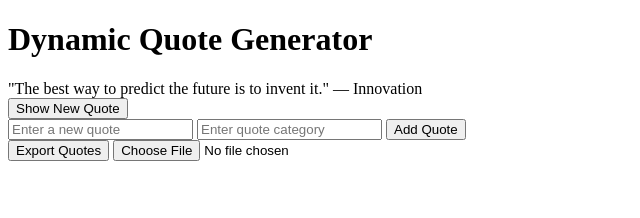
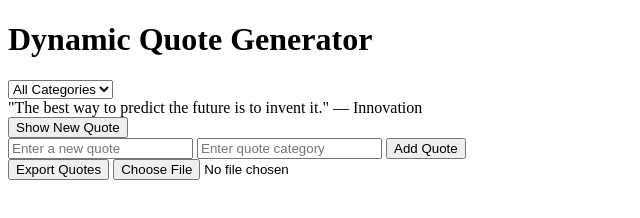
Before and after one commit to luckyman49/alx_fe_javascript, a plain HTML site: page dom-manipulation/index.html in a window 1280 px wide. Both pictures are taken after a click on the button "Show New Quote". Shown: the whole page, without its empty margins (0-640 px from the left). Drawn offline with Linux system fonts and the light colour scheme.

Commit message:
Add new edited  file

```diff
--- a/dom-manipulation/index.html
+++ b/dom-manipulation/index.html
@@ -9,6 +9,12 @@
 
 <body>
   <h1>Dynamic Quote Generator</h1>
+
+  <!-- Category filter dropdown -->
+  <select id="categoryFilter" onchange="filterQuotes()">
+    <option value="all">All Categories</option>
+    <!-- Categories will be added dynamically -->
+  </select>
 
   <!-- Where the quote will show -->
   <div id="quoteDisplay"></div>
--- a/dom-manipulation/script.js
+++ b/dom-manipulation/script.js
@@ -1,11 +1,11 @@
-// Step 1: Quotes array (will be loaded from localStorage if available)
+// Step 1: Quotes array (loaded from localStorage if available)
 let quotes = [
   { text: "Stay hungry, stay foolish.", category: "Motivation" },
   { text: "Knowledge is power.", category: "Education" },
   { text: "The best way to predict the future is to invent it.", category: "Innovation" }
 ];
 
-// Load quotes from localStorage when page starts
+// Load quotes from localStorage
 function loadQuotes() {
   const storedQuotes = localStorage.getItem('quotes');
   if (storedQuotes) {
@@ -19,20 +19,57 @@ function saveQuotes() {
   localStorage.setItem('quotes', JSON.stringify(quotes));
 }
 
-// Show a random quote
+// Step 2: Populate categories dynamically
+function populateCategories() {
+  const categoryFilter = document.getElementById('categoryFilter');
+  categoryFilter.innerHTML = '<option value="all">All Categories</option>';
+
+  const categories = [...new Set(quotes.map(q => q.category))]; // unique categories
+  categories.forEach(category => {
+    const option = document.createElement('option');
+    option.value = category;
+    option.textContent = category;
+    categoryFilter.appendChild(option);
+  });
+
+  // Restore last selected filter from localStorage
+  const lastFilter = localStorage.getItem('lastFilter');
+  if (lastFilter) {
+    categoryFilter.value = lastFilter;
+  }
+}
+populateCategories();
+
+// Step 3: Show random quote with filter
 function showRandomQuote() {
-  const randomIndex = Math.floor(Math.random() * quotes.length);
-  const quote = quotes[randomIndex];
-  document.getElementById('quoteDisplay').innerHTML = `"${quote.text}" — ${quote.category}`;
+  const categoryFilter = document.getElementById('categoryFilter').value;
+  let filteredQuotes = quotes;
 
-  // Save last viewed quote in sessionStorage
-  sessionStorage.setItem('lastQuote', JSON.stringify(quote));
+  if (categoryFilter !== 'all') {
+    filteredQuotes = quotes.filter(q => q.category === categoryFilter);
+  }
+
+  if (filteredQuotes.length > 0) {
+    const randomIndex = Math.floor(Math.random() * filteredQuotes.length);
+    const quote = filteredQuotes[randomIndex];
+    document.getElementById('quoteDisplay').innerHTML = `"${quote.text}" — ${quote.category}`;
+    sessionStorage.setItem('lastQuote', JSON.stringify(quote));
+  } else {
+    document.getElementById('quoteDisplay').innerHTML = "No quotes available for this category.";
+  }
 }
 
-// Event listener for "Show New Quote" button
+// Step 4: Event listener for "Show New Quote"
 document.getElementById('newQuote').addEventListener('click', showRandomQuote);
 
-// Add a new quote
+// Step 5: Filter quotes when dropdown changes
+function filterQuotes() {
+  const selectedCategory = document.getElementById('categoryFilter').value;
+  localStorage.setItem('lastFilter', selectedCategory); // remember filter
+  showRandomQuote(); // show a quote from that category
+}
+
+// Step 6: Add new quote
 function addQuote() {
   const text = document.getElementById('newQuoteText').value;
   const category = document.getElementById('newQuoteCategory').value;
@@ -43,13 +80,14 @@ function addQuote() {
     document.getElementById('newQuoteText').value = '';
     document.getElementById('newQuoteCategory').value = '';
 
-    saveQuotes(); // Save after adding
+    saveQuotes();
+    populateCategories(); // update dropdown with new category
   } else {
     alert("Please enter both a quote and a category.");
   }
 }
 
-// Export quotes to JSON file
+// Step 7: Export quotes to JSON
 function exportToJsonFile() {
   const dataStr = JSON.stringify(quotes, null, 2);
   const blob = new Blob([dataStr], { type: "application/json" });
@@ -63,15 +101,15 @@ function exportToJsonFile() {
   URL.revokeObjectURL(url);
 }
 
-// Import quotes from JSON file
+// Step 8: Import quotes from JSON
 function importFromJsonFile(event) {
   const fileReader = new FileReader();
   fileReader.onload = function (e) {
     const importedQuotes = JSON.parse(e.target.result);
     quotes.push(...importedQuotes);
     saveQuotes();
+    populateCategories();
     alert('Quotes imported successfully!');
   };
   fileReader.readAsText(event.target.files[0]);
 }
-s
```
